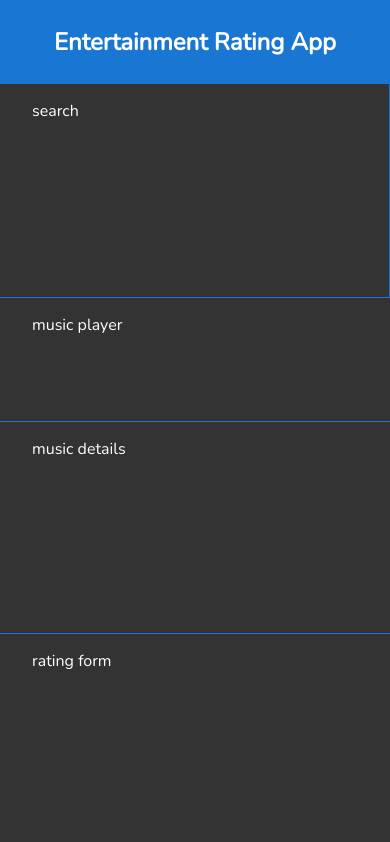
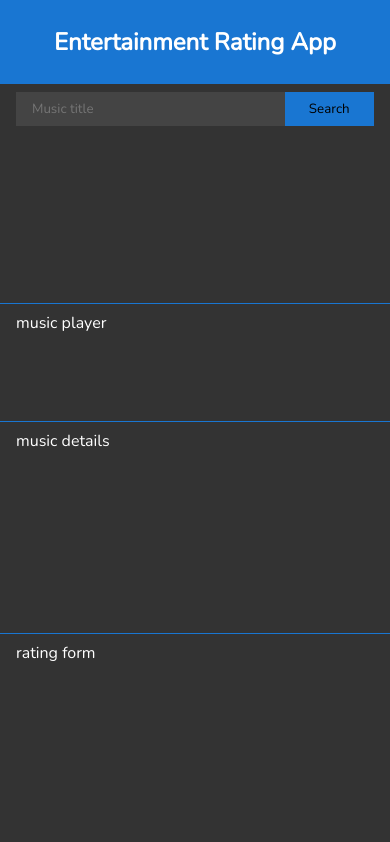
Before and after one commit to charlzzdev/entertainment-rating-app, a React (Create React App) app: page / in a window 390 px wide. Shown: the top 842 px of the page. Built offline with nearby package versions, Linux system fonts and the light colour scheme.

Commit message:
Set up Redux & fetched data to the store.

```diff
--- a/package.json
+++ b/package.json
@@ -5,7 +5,9 @@
   "dependencies": {
     "react": "^16.6.3",
     "react-dom": "^16.6.3",
-    "react-scripts": "2.1.1"
+    "react-redux": "^5.1.1",
+    "react-scripts": "2.1.1",
+    "redux": "^4.0.1"
   },
   "scripts": {
     "start": "react-scripts start",
--- /dev/null
+++ b/src/actions.js
@@ -0,0 +1,6 @@
+export const searchMusic = (music) => {
+      return {
+            type: 'SEARCH_MUSIC',
+            music
+      }
+}
--- a/src/components/SearchForm.js
+++ b/src/components/SearchForm.js
@@ -1,14 +1,66 @@
 import React, {Component} from 'react';
+import {connect} from 'react-redux';
+import {searchMusic} from '../actions';
 
 class SearchForm extends Component {
-      // API KEY: MTFiZGY4NjgtMGM4Ni00YjIwLTk0OGYtYzI1ZWY4OGZjYTNk
+      submitSearch = (e) => {
+            e.preventDefault();
+
+            let musicTitle = document.getElementById('music-title').value;
+            let searchResult = {
+                  genres: [],
+                  genreDescriptions: []
+            }
+
+            fetch(`https://api.napster.com/v2.2/search/verbose?apikey=MTFiZGY4NjgtMGM4Ni00YjIwLTk0OGYtYzI1ZWY4OGZjYTNk&per_type_limit=1&query=${musicTitle}&type=track`)
+                  .then(res => res.json())
+                  .then(data => {
+                        let musicData = data.search.data.tracks[0];
+
+                        musicData.links.genres.ids.forEach(genre => {
+                              fetch(`https://api.napster.com/v2.2/genres/${genre}?apikey=MTFiZGY4NjgtMGM4Ni00YjIwLTk0OGYtYzI1ZWY4OGZjYTNk`)
+                                    .then(res => res.json())
+                                    .then(data => {
+                                          let genreData = data.genres[0];
+
+                                          searchResult = {
+                                                albumName: musicData.albumName,
+                                                artistName: musicData.artistName,
+                                                musicName: musicData.name,
+                                                seconds: musicData.playbackSeconds,
+                                                url: musicData.previewURL,
+                                                genres: [
+                                                      ...searchResult.genres,
+                                                      genreData.name
+                                                ],
+                                                genreDescriptions: [
+                                                      ...searchResult.genreDescriptions,
+                                                      genreData.description
+                                                ]
+                                          }
+
+                                          this.props.searchMusic(searchResult);
+                                    });
+                        });
+                  });
+      }
+
       render(){
             return(
                   <div className="search-form container">
-                        search
+                        <form onSubmit={this.submitSearch}>
+                              <input type="text" placeholder="Music title" id="music-title" className="search-input container"/>
+                              <button className="btn container">Search</button>
+                        </form>
                   </div>
             )
       }
 }
 
-export default SearchForm;
+const mapDispatchToProps = (dispatch) => {
+      return {
+            searchMusic: (music) => dispatch(searchMusic(music))
+      }
+}
+
+export default connect(null, mapDispatchToProps)(SearchForm);
--- a/src/index.css
+++ b/src/index.css
@@ -66,7 +66,34 @@
   border-top: 1px solid #1976d2;
 }
 
+.search-input {
+  background: #444;
+  color: #fff;
+  border: 0;
+  width: 75%;
+}
+
+.btn {
+  background: #1976d2;
+  border: 0;
+  cursor: pointer;
+  width: 25%;
+  transition: 200ms;
+}
+
+.btn:hover {
+  background: #1e88e5;
+}
+
+:focus {
+  outline: 0;
+}
+
 @media (max-width: 903px) {
+  .container {
+    padding: 0.5rem 1rem;
+  }
+
   #app-bar {
     font-size: 1rem;
   }
@@ -78,6 +105,11 @@
   .search {
     flex-direction: column;
   }
+
+  .search-form, .similar-content, .ratings {
+    border: none !important;
+    border-bottom: 1px solid #1976d2 !important;
+  }
 }
 
 /*# sourceMappingURL=index.css.map */
--- a/src/index.js
+++ b/src/index.js
@@ -3,7 +3,9 @@ import ReactDOM from 'react-dom';
 import './index.css';
 import App from './App';
 import * as serviceWorker from './serviceWorker';
+import {Provider} from 'react-redux';
+import store from './store';
 
-ReactDOM.render(<App />, document.getElementById('root'));
+ReactDOM.render(<Provider store={store}><App /></Provider>, document.getElementById('root'));
 
 serviceWorker.unregister();
--- a/src/index.scss
+++ b/src/index.scss
@@ -75,14 +75,49 @@
       }
 }
 
+.search-input{
+      background: #444;
+      color: #fff;
+      border: 0;
+      width: 75%;
+}
+
+.btn{
+      background: #1976d2;
+      border: 0;
+      cursor: pointer;
+      width: 25%;
+
+      transition: 200ms;
+}
+
+.btn:hover{
+      background: #1e88e5;
+}
+
+:focus{
+      outline: 0;
+}
+
 @media(max-width: 903px){
+      .container{
+            padding: 0.5rem 1rem;
+      }
+
       #app-bar{
             font-size: 1rem;
       }
+
       #main{
             flex-direction: column;
       }
+
       .search{
             flex-direction: column;
       }
+
+      .search-form, .similar-content, .ratings{
+            border: none !important;
+            border-bottom: 1px solid #1976d2 !important;
+      }
 }
--- /dev/null
+++ b/src/reducer.js
@@ -0,0 +1,16 @@
+const initialState = {
+      searchResult: {}
+};
+
+const reducer = (state = initialState, action) => {
+      switch(action.type){
+            case 'SEARCH_MUSIC':
+                  return {
+                        ...state,
+                        searchResult: action.music
+                  };
+            default: return state;
+      }
+}
+
+export default reducer;
--- /dev/null
+++ b/src/store.js
@@ -0,0 +1,6 @@
+import {createStore} from 'redux';
+import reducer from './reducer';
+
+const store = createStore(reducer, window.__REDUX_DEVTOOLS_EXTENSION__ && window.__REDUX_DEVTOOLS_EXTENSION__());
+
+export default store;
```
Also changed, not shown: 2 other files (tests, documents, lock files or other folders).
